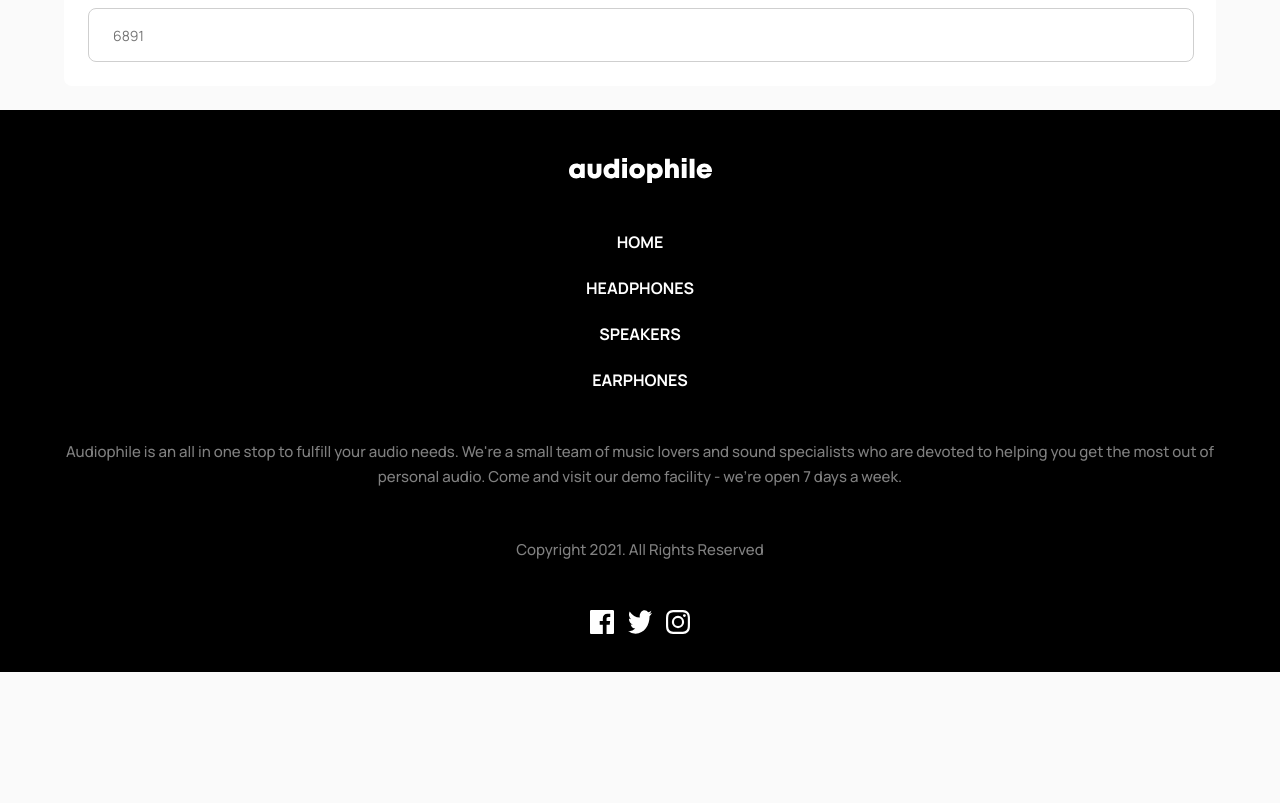
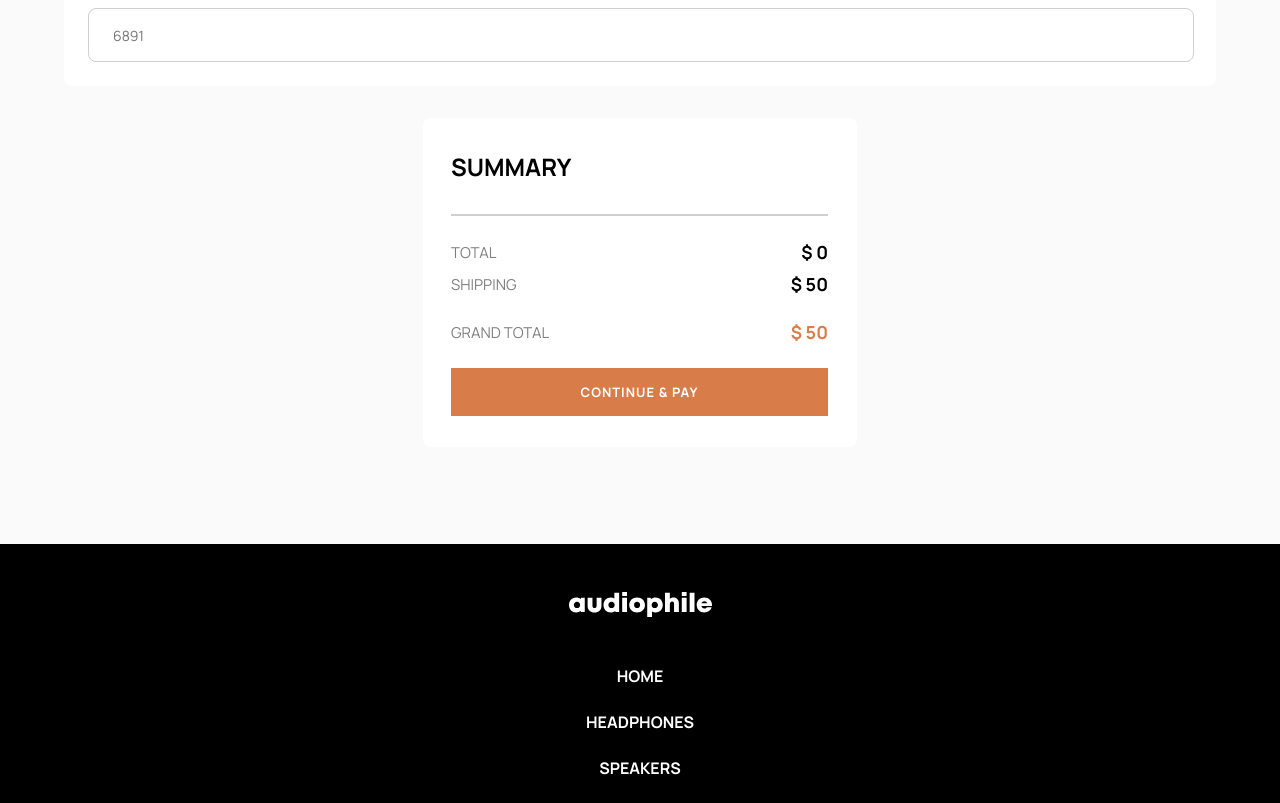
Before and after one commit to beqa200/audiophile-ecommerce-website, a React (Vite) app: page /checkout in a window 1280 px wide. Shown: the part 1443-2246 px from the top of the page. Before the commit the page ends 2115 px from the top, so only its background shows below. Built offline with nearby package versions, Linux system fonts and the light colour scheme.

Commit message:
add summary at checkout page

```diff
--- a/src/assets/index.ts
+++ b/src/assets/index.ts
@@ -14,3 +14,4 @@ export { default as speakerZX9Mobile } from "./home/mobile/image-speaker-zx9.png
 export { default as speakerZX7Mobile } from "./home/mobile/image-speaker-zx7.jpg";
 export { default as earphonesyx1Mobile } from "./home/mobile/image-earphones-yx1.jpg";
 export { default as gearMobile } from "./shared/mobile/image-best-gear.jpg";
+export { default as orderIcon } from "./icons/icon-order-confirmation.svg";
--- a/src/pages/Checkout.tsx
+++ b/src/pages/Checkout.tsx
@@ -1,55 +1,174 @@
-import React, { useContext, useEffect } from "react";
+import React, { useContext, useEffect, useState } from "react";
 import { useNavigate, Navigate } from "react-router";
+import { Link } from "react-router-dom";
 import { MyContext } from "../App";
-import { CheckoutContainer } from "../styled-components";
+import { Products } from "../components";
+import { CheckoutContainer, OrangeButton } from "../styled-components";
 
 export default function Checkout() {
   const context = useContext(MyContext);
   const navigate = useNavigate();
+  let total = 0;
+  const [name, setName] = useState<any>("");
+  const [email, setEmail] = useState<any>("");
+  const [phone, setPhone] = useState<any>("");
+  const [adress, setAdress] = useState<any>("");
+  const [zip, setZip] = useState<any>("");
+  const [city, setCity] = useState<any>("");
+  const [country, setCountry] = useState<any>("");
+  const [emoneyNumber, setEmoneyNumber] = useState<any>("");
+  const [emoneyPin, setEmoneyPin] = useState<any>("");
+  const [submit, setSubmit] = useState(false);
 
-//   useEffect(() => {
-//     if (context?.cartObject.length == 0) {
-//       navigate(-1);
-//     }
-//   }, []);
+  const [nameVal, setNameVal] = useState(false);
+  const [emailVal, setEmailVal] = useState(false);
+  const [phoneVal, setPhoneVal] = useState(false);
+  const [adressVal, setAdressVal] = useState(false);
+  const [zipVal, setZipVal] = useState(false);
+  const [cityVal, setCityVal] = useState(false);
+  const [countryVal, setCountryVal] = useState(false);
+  const [numberVal, setNumberVal] = useState(false);
+  const [pinVal, setPinVal] = useState(false);
+
+  //   useEffect(() => {
+  //     if (context?.cartObject.length == 0) {
+  //       navigate(-1);
+  //     }
+  //   }, []);
 
   return (
     <CheckoutContainer>
       <p className="back">Go Back</p>
-      <div className="checkout">
+      <form className="checkout">
         <h1>CHECKOUT</h1>
         <div className="billing-details">
           <p className="headname">BILLING DETAILS</p>
           <div className="name">
             <p>Name</p>
-            <input placeholder="Alexei Ward" />
+            <input
+              placeholder="Alexei Ward"
+              required
+              value={name}
+              onChange={(e) => {
+                if (/^[A-Z]+$/i.test(e.target.value) || e.target.value == "") {
+                  setName(e.target.value);
+                }
+
+                if (e.target.value.length > 0) {
+                  setNameVal(true);
+                } else {
+                  setNameVal(false);
+                }
+              }}
+            />
           </div>
           <div className="email">
             <p>Email Address</p>
-            <input placeholder="alexei@mail.com" />
+            <input
+              placeholder="alexei@mail.com"
+              required
+              value={email}
+              onChange={(e) => {
+                setEmail(e.target.value);
+                if (e.target.value.length > 0) {
+                  setEmailVal(true);
+                } else {
+                  setEmailVal(false);
+                }
+              }}
+            />
           </div>
           <div className="phone-number">
             <p>Phone Number</p>
-            <input placeholder="+1 202-555-0136" />
+            <input
+              placeholder="+1 202-555-0136"
+              value={phone}
+              required
+              onChange={(e) => {
+                if (/^\d+$/.test(e.target.value) || e.target.value == "") {
+                  setPhone(e.target.value);
+                }
+                if (e.target.value.length > 0) {
+                  setPhoneVal(true);
+                } else {
+                  setPhoneVal(false);
+                }
+              }}
+            />
           </div>
         </div>
         <div className="shipping-info">
           <p className="headname">SHIPPING INFO</p>
           <div className="adress">
             <p>Your Address</p>
-            <input placeholder="1137 Williams Avenue" />
+            <input
+              placeholder="1137 Williams Avenue"
+              required
+              value={adress}
+              onChange={(e) => {
+                setAdress(e.target.value);
+                if (e.target.value.length > 0) {
+                  setAdressVal(true);
+                } else {
+                  setAdressVal(false);
+                }
+              }}
+            />
           </div>
           <div className="zip">
             <p>ZIP Code</p>
-            <input placeholder="10001" />
+            <input
+              value={zip}
+              maxLength={5}
+              required
+              placeholder="10001"
+              onChange={(e) => {
+                if (/^\d+$/.test(e.target.value) || e.target.value == "") {
+                  setZip(e.target.value);
+                }
+                if (e.target.value.length == 5) {
+                  setZipVal(true);
+                } else {
+                  setZipVal(false);
+                }
+              }}
+            />
           </div>
           <div className="City">
             <p>City</p>
-            <input placeholder="New York" />
+            <input
+              placeholder="New York"
+              required
+              value={city}
+              onChange={(e) => {
+                if (/^[A-Z]+$/i.test(e.target.value) || e.target.value == "") {
+                  setCity(e.target.value);
+                }
+                if (e.target.value.length > 0) {
+                  setCityVal(true);
+                } else {
+                  setCityVal(false);
+                }
+              }}
+            />
           </div>
           <div className="country">
             <p>Country</p>
-            <input placeholder="United States" />
+            <input
+              placeholder="United States"
+              required
+              value={country}
+              onChange={(e) => {
+                if (/^[A-Z]+$/i.test(e.target.value) || e.target.value == "") {
+                  setCountry(e.target.value);
+                }
+                if (e.target.value.length > 0) {
+                  setCountryVal(true);
+                } else {
+                  setCountryVal(false);
+                }
+              }}
+            />
           </div>
         </div>
         <div className="payment-details">
@@ -57,24 +176,131 @@ export default function Checkout() {
           <div className="method">
             <p>Payment Method</p>
             <div>
-              <input type="radio" name="payment" className="radio-input" checked />
+              <input
+                type="radio"
+                name="payment"
+                value="e-money"
+                className="radio-input"
+                checked
+                readOnly
+              />
               <label>e-Money</label>
             </div>
 
             <div>
-              <input type="radio" className="radio-input" name="payment" />
+              <input
+                type="radio"
+                value="Cash on Delivery"
+                className="radio-input"
+                name="payment"
+              />
               <label>Cash on Delivery</label>
             </div>
           </div>
           <div className="e-money-number">
             <p>e-Money Number</p>
-            <input placeholder="238521993" />
+            <input
+              placeholder="238521993"
+              value={emoneyNumber}
+              maxLength={9}
+              required
+              onChange={(e) => {
+                if (/^\d+$/.test(e.target.value) || e.target.value == "") {
+                  setEmoneyNumber(e.target.value);
+                }
+                if (e.target.value.length == 9) {
+                  setNumberVal(true);
+                } else {
+                  setNumberVal(false);
+                }
+              }}
+            />
           </div>
           <div className="e-money-pin">
             <p>e-Money PIN</p>
-            <input placeholder="6891"/>
+            <input
+              placeholder="6891"
+              value={emoneyPin}
+              maxLength={4}
+              required
+              onChange={(e) => {
+                if (/^\d+$/.test(e.target.value) || e.target.value == "") {
+                  setEmoneyPin(e.target.value);
+                }
+
+                if (e.target.value.length == 4) {
+                  setPinVal(true);
+                } else {
+                  setPinVal(false);
+                }
+              }}
+            />
           </div>
         </div>
+      </form>
+      <div className="summary">
+        <h2>SUMMARY</h2>
+        <div className="products">
+          {context?.cartObject.map((element) => {
+            if (element.price != undefined) {
+              total = total + element.price * element.quantity;
+            }
+            return (
+              <div className="prod" key={Math.random()}>
+                <div className="for-flex">
+                  <img src={element.img} />
+                  <div className="for-flex-inner">
+                    <p className="name">{element.name}</p>
+                    <p className="price">{"$ " + element.price}</p>
+                  </div>
+                </div>
+                <div className="quantity">
+                  <p>{"x" + element.quantity}</p>
+                </div>
+              </div>
+            );
+          })}
+        </div>
+        <div className="total">
+          <p>TOTAL</p>
+          <p className="number">{"$ " + total.toLocaleString()}</p>
+        </div>
+        <div className="shipping">
+          <p>SHIPPING</p>
+          <p className="number">{"$ " + 50}</p>
+        </div>
+        <div className="grand-total">
+          <p>GRAND TOTAL</p>
+          <p className="number">{"$ " + (total + 50).toLocaleString()}</p>
+        </div>
+        <OrangeButton
+          onClick={(e) => {
+            if (
+              nameVal == true &&
+              emailVal == true &&
+              phoneVal == true &&
+              adressVal == true &&
+              zipVal == true &&
+              cityVal == true &&
+              countryVal == true &&
+              numberVal == true &&
+              pinVal == true
+            ) {
+              setSubmit(true);
+              setName("");
+              setEmail("");
+              setPhone("");
+              setAdress("");
+              setZip("");
+              setCity("");
+              setCountry("");
+              setEmoneyNumber("");
+              setEmoneyPin("");
+            }
+          }}
+        >
+          CONTINUE & PAY
+        </OrangeButton>
       </div>
     </CheckoutContainer>
   );
--- a/src/styled-components/containers/CartContainer.styled.ts
+++ b/src/styled-components/containers/CartContainer.styled.ts
@@ -35,6 +35,7 @@ const CartContainer = styled.div`
       justify-content: space-between;
       align-items: center;
       margin-top: 24px;
+      margin-bottom: 24px;
       img {
         width: 64px;
         border-radius: 8px;
--- a/src/styled-components/containers/CheckoutContainer.styled.ts
+++ b/src/styled-components/containers/CheckoutContainer.styled.ts
@@ -54,19 +54,19 @@ const CheckoutContainer = styled.div`
       div {
         display: flex;
         align-items: center;
-        border: 1px solid #cfcfcf;
         border-radius: 8px;
         height: 47px;
         padding-bottom: 9px;
         padding-left: 16px;
         margin-top: 16px;
+        border: 1px solid #cfcfcf;
 
         input {
           max-width: 20px;
           max-height: 20px;
-          accent-color: #D87D4A;
+          accent-color: #d87d4a;
+          padding: 20px;
         }
-
 
         label {
           margin-top: 9px;
@@ -79,6 +79,107 @@ const CheckoutContainer = styled.div`
       }
     }
   }
+
+  .summary {
+    background-color: white;
+    width: calc(90% - 57px);
+    max-width: 377px;
+    margin: 32px auto 97px;
+    padding: 32px 29px 31px 28px;
+    border-radius: 8px;
+
+    p {
+      font-size: 15px;
+    }
+
+    .head {
+      display: flex;
+      justify-content: space-between;
+      align-items: center;
+
+      p {
+        opacity: 0.5;
+        text-decoration: underline;
+      }
+    }
+    .products {
+      margin-top: 31px;
+      margin-bottom: 24px;
+      max-height: 300px;
+      overflow-y: auto;
+      border-top: 1px solid #cfcfcf;
+      border-bottom: 1px solid #cfcfcf;
+      .prod {
+        display: flex;
+        justify-content: space-between;
+        align-items: center;
+        margin-top: 24px;
+        margin-bottom: 24px;
+        img {
+          width: 64px;
+          border-radius: 8px;
+        }
+
+        .for-flex {
+          display: flex;
+          align-items: center;
+          .for-flex-inner {
+            margin-left: 16px;
+            font-size: 15px;
+            font-weight: 700;
+            .name {
+              line-height: 25px;
+            }
+            .price {
+              opacity: 0.5;
+              line-height: 25px;
+            }
+          }
+        }
+        .quantity {
+
+          p {
+            color: black;
+            font-size: 15px;
+            font-weight: 700;
+            opacity: 0.5;
+          }
+
+
+        }
+      }
+    }
+
+    .total, .shipping, .grand-total {
+      margin-top: 8px;
+      display: flex;
+      justify-content: space-between;
+      align-items: center;
+
+      p {
+        font-size: 15px;
+        opacity: 0.5;
+      }
+
+      .number {
+        font-size: 18px;
+        font-weight: 700;
+        opacity: 1;
+      }
+    }
+
+    .grand-total {
+      margin-top: 24px;
+      .number {
+        color: #D87D4A;
+      }
+    }
+
+    button {
+      width: 100%;
+      margin-top: 24px;
+    }
+  }
 `;
 
 export default CheckoutContainer;
--- /dev/null
+++ b/src/styled-components/containers/OrderedContainer.styled.ts
@@ -0,0 +1,6 @@
+import styled from "styled-components";
+
+const OrderedContainer = styled.div`
+
+`
+export default OrderedContainer;
--- a/src/styled-components/index.ts
+++ b/src/styled-components/index.ts
@@ -13,3 +13,4 @@ export { default as CategoryContainer } from "./containers/CategoryContainer.sty
 export { default as DetailsContainer } from "./containers/DetailsContainer.styled";
 export { default as CartContainer } from "./containers/CartContainer.styled";
 export { default as CheckoutContainer } from "./containers/CheckoutContainer.styled";
+export { default as OrderedContainer } from "./containers/OrderedContainer.styled";
```
Also changed, not shown: src/components/Ordered.tsx (added, +10 -0 lines).
